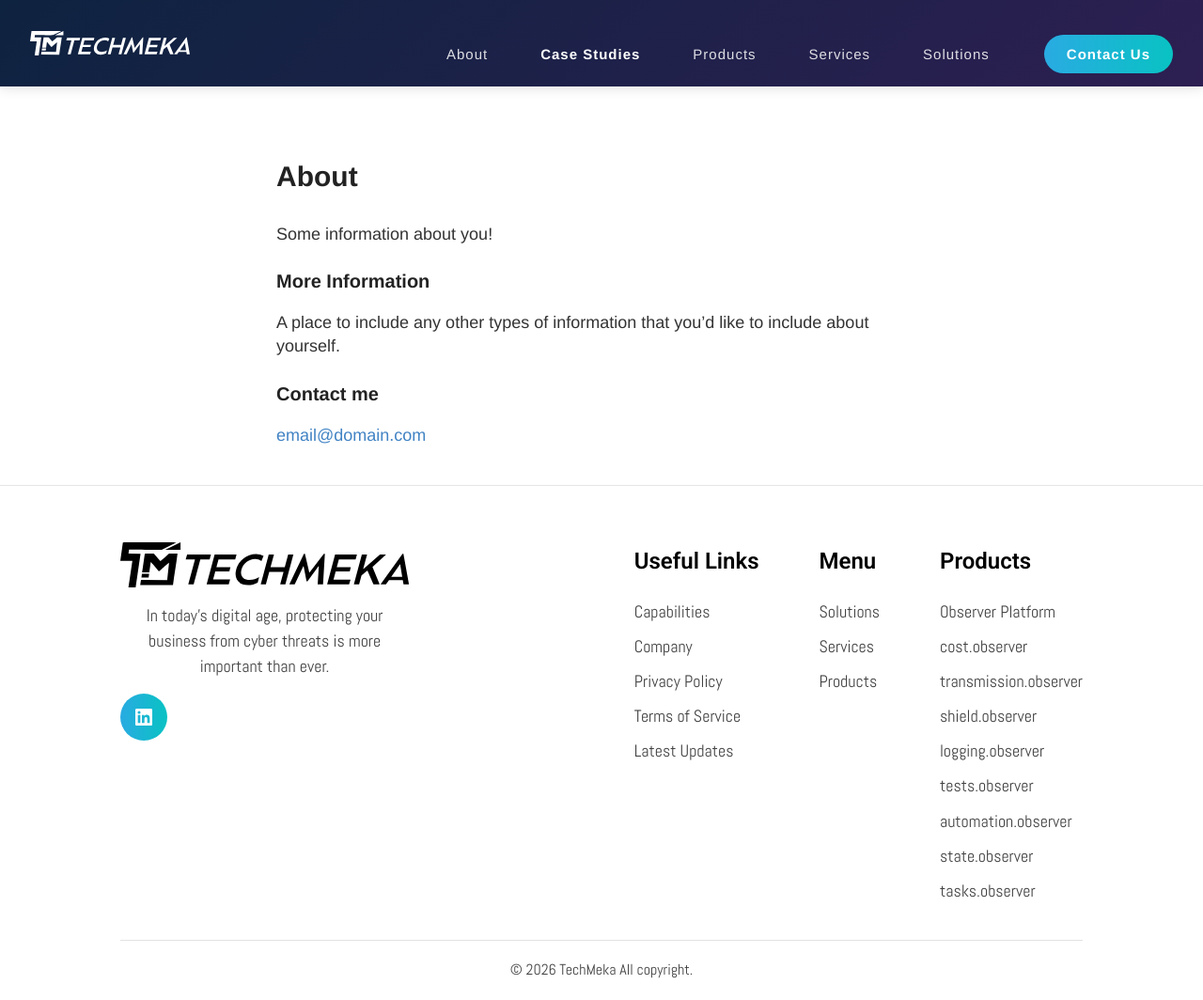
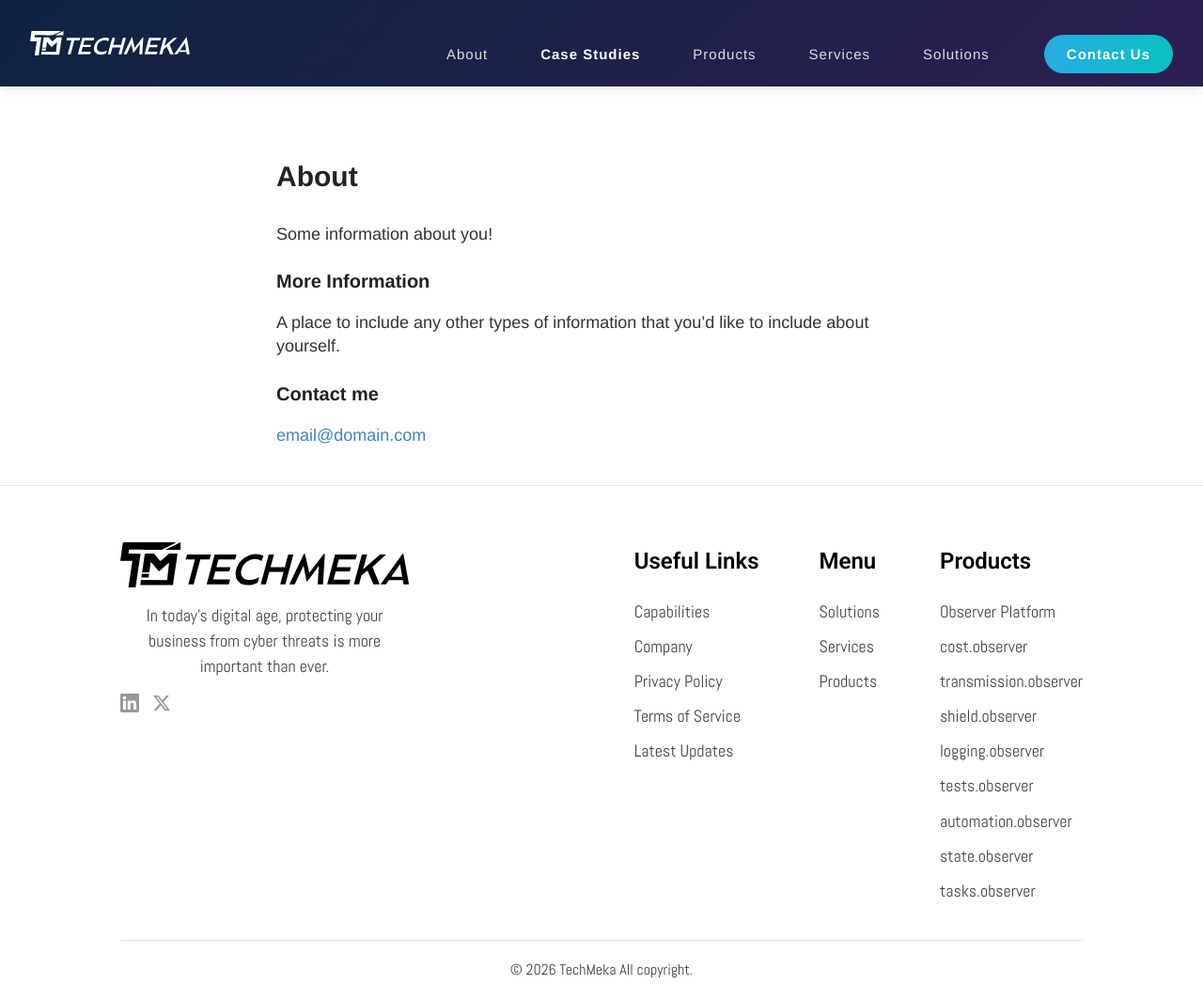
Before and after one commit to Techmeka/blog, a Jekyll site: the page built from docs/about.md, in a window 1280 px wide and 1064 px high. Shown: the whole window at 94% size. Built offline with Jekyll 4.4.1, drawn with Linux system fonts in a browser that asks for light colours.

Commit message:
[IP-6166] Footer socials: dark-grey LinkedIn + X (restore previous style)
Replace the single cyan-gradient LinkedIn circle with the flat
monochromatic LinkedIn + X pair that the previous blog footer used
(commit 8232236). Icons render as inline SVG at 20px, color #444444,
55% opacity by default and 100% on hover — no background, no circle.

Wraps both icons in .tm-footer-socials (inline-flex, 14px gap); the
.tm-footer-social class now describes the icon glyph itself instead
of the circular chip.

X href follows the previous blog's convention:
https://www.twitter.com/tech_meka; LinkedIn stays on the company page.

```diff
--- a/docs/_layouts/default.html
+++ b/docs/_layouts/default.html
@@ -80,11 +80,18 @@
               </svg>
             </a>
             <p class="tm-footer-tagline">In today's digital age, protecting your business from cyber threats is more important than ever.</p>
-            <a href="https://www.linkedin.com/company/techmeka" class="tm-footer-social" aria-label="TechMeka on LinkedIn" target="_blank" rel="noopener noreferrer">
-              <svg viewBox="0 0 24 24" width="18" height="18" fill="#fff" aria-hidden="true">
-                <path d="M20.45 20.45h-3.55v-5.57c0-1.33-.02-3.03-1.85-3.03-1.85 0-2.13 1.44-2.13 2.93v5.67H9.36V9h3.41v1.56h.05c.47-.9 1.63-1.85 3.36-1.85 3.6 0 4.27 2.37 4.27 5.45v6.29zM5.34 7.43a2.06 2.06 0 1 1 0-4.13 2.06 2.06 0 0 1 0 4.13zm1.78 13.02H3.56V9h3.56v11.45zM22.22 0H1.77C.79 0 0 .78 0 1.74v20.52C0 23.21.79 24 1.77 24h20.45c.98 0 1.78-.79 1.78-1.74V1.74C24 .78 23.2 0 22.22 0z"/>
-              </svg>
-            </a>
+            <div class="tm-footer-socials">
+              <a href="https://www.linkedin.com/company/techmeka" class="tm-footer-social" aria-label="TechMeka on LinkedIn" target="_blank" rel="noopener noreferrer">
+                <svg viewBox="0 0 24 24" width="20" height="20" fill="currentColor" aria-hidden="true">
+                  <path d="M20.447 20.452h-3.554v-5.569c0-1.328-.027-3.037-1.852-3.037-1.853 0-2.136 1.445-2.136 2.939v5.667H9.351V9h3.414v1.561h.046c.477-.9 1.637-1.85 3.37-1.85 3.601 0 4.267 2.37 4.267 5.455v6.286zM5.337 7.433c-1.144 0-2.063-.926-2.063-2.065 0-1.138.92-2.063 2.063-2.063 1.14 0 2.064.925 2.064 2.063 0 1.139-.925 2.065-2.064 2.065zm1.782 13.019H3.555V9h3.564v11.452zM22.225 0H1.771C.792 0 0 .774 0 1.729v20.542C0 23.227.792 24 1.771 24h20.451C23.2 24 24 23.227 24 22.271V1.729C24 .774 23.2 0 22.222 0h.003z"/>
+                </svg>
+              </a>
+              <a href="https://www.twitter.com/tech_meka" class="tm-footer-social" aria-label="TechMeka on X" target="_blank" rel="noopener noreferrer">
+                <svg viewBox="0 0 24 24" width="20" height="20" fill="currentColor" aria-hidden="true">
+                  <path d="M18.244 2.25h3.308l-7.227 8.26 8.502 11.24H16.17l-5.214-6.817L4.99 21.75H1.68l7.73-8.835L1.254 2.25H8.08l4.713 6.231zm-1.161 17.52h1.833L7.084 4.126H5.117z"/>
+                </svg>
+              </a>
+            </div>
           </div>
 
           <div class="tm-footer-cols-wrap">
--- a/docs/assets/css/style.scss
+++ b/docs/assets/css/style.scss
@@ -838,21 +838,28 @@
   margin: 0;
 }
 
+// Match the previous blog's flat monochromatic icons (from git 8232236):
+// dark grey glyph, 40% opacity default, full opacity on hover. Two icons
+// (LinkedIn + X) sit inline via .tm-footer-socials.
+.tm-footer-socials {
+  display: inline-flex;
+  align-items: center;
+  gap: 14px;
+
+  @media (max-width: 990px) { justify-content: center; }
+}
+
 .tm-footer-social {
   display: inline-flex;
   align-items: center;
   justify-content: center;
-  width: 50px;
-  height: 50px;
-  border-radius: 50%;
-  background: linear-gradient(to right, #29abe2 0%, #09c2c3 100%);
-  color: #fff;
+  color: #444444;
   text-decoration: none;
-  transition: transform 0.15s, box-shadow 0.15s;
+  opacity: 0.55;
+  transition: opacity 0.15s ease, color 0.15s ease;
 
   &:hover {
-    transform: translateY(-1px);
-    box-shadow: 0 6px 14px rgba(41, 171, 226, 0.35);
+    opacity: 1;
     text-decoration: none;
   }
 
```
Also changed, not shown: docs/_layouts/whitepaper.html (+12 -5 lines).
